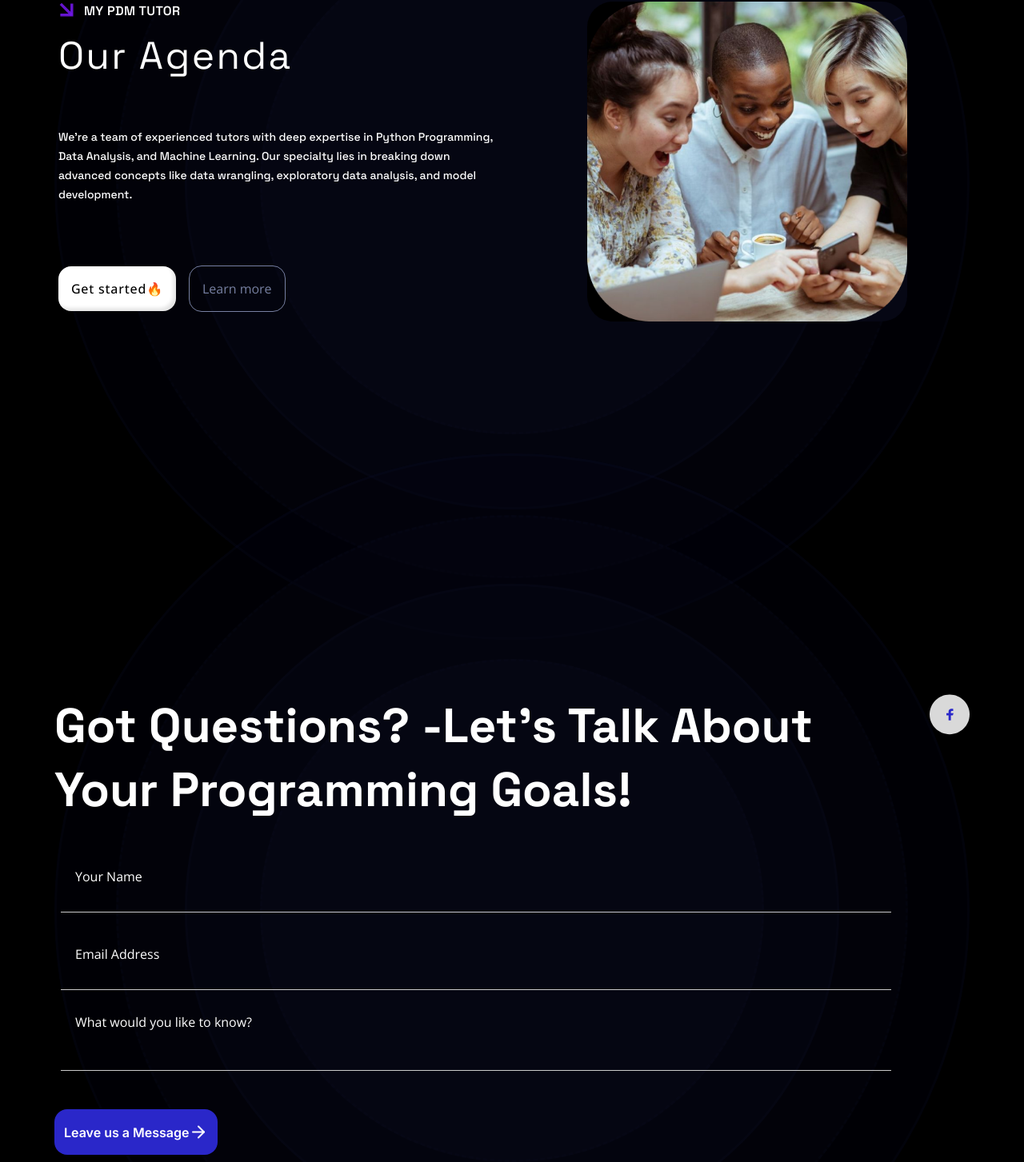
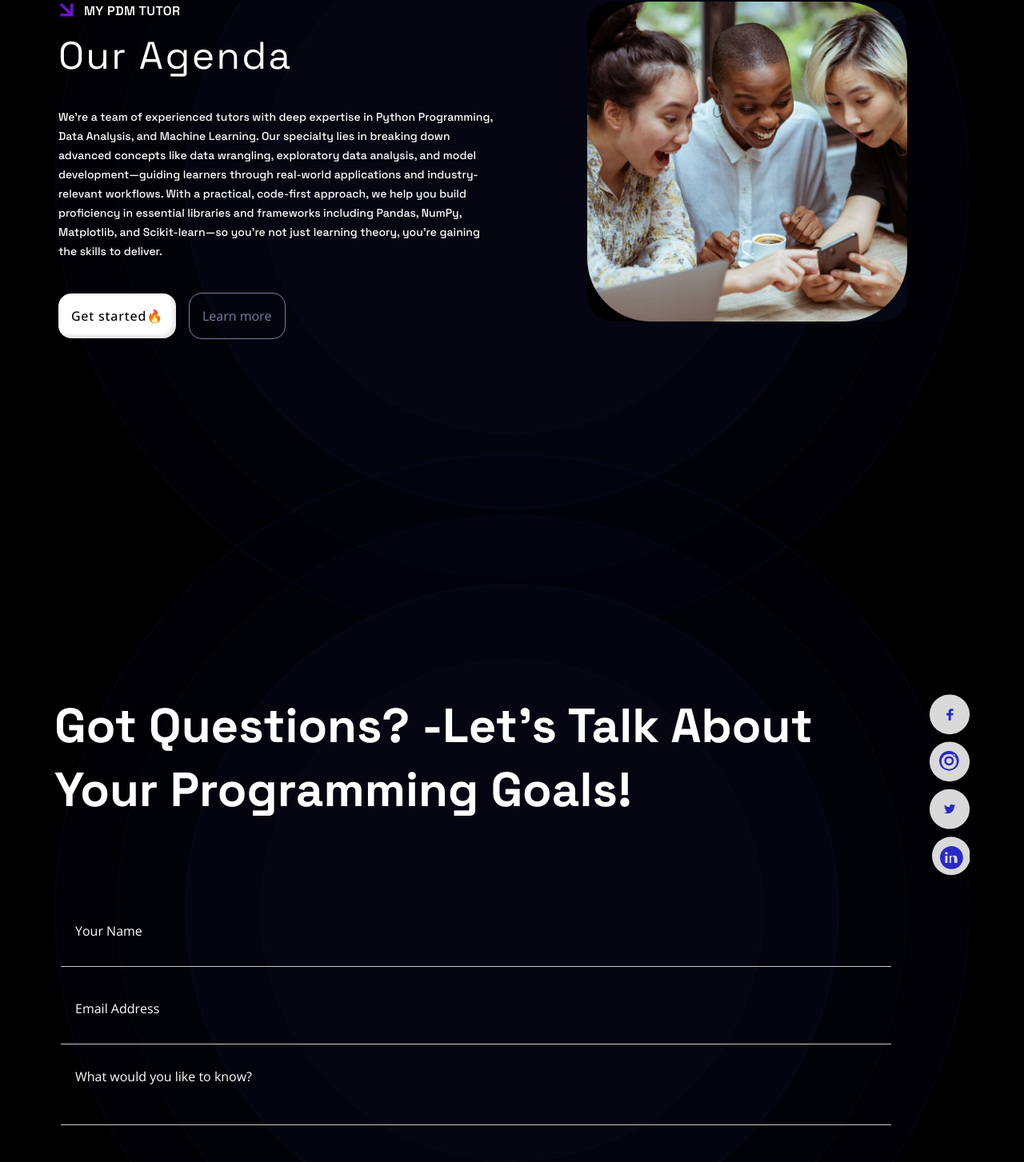
Before and after one commit to PhoinixTechnologies/pdm-waitlist, a React (Vite) app: page / in a window 1280 px wide. Shown: the part 2252-3705 px from the top of the page at 80% size. Built offline with nearby package versions, Linux system fonts and the light colour scheme; a web font is replaced by a local one.

Commit message:
Animation added

```diff
--- a/src/Agenda.jsx
+++ b/src/Agenda.jsx
@@ -1,102 +1,29 @@
-import { motion, useAnimation } from 'framer-motion';
-import { useInView } from 'react-intersection-observer';
-import { useEffect } from 'react';
-import about from './img/agenda.png';
+import about from './img/agenda.png'
 import { Link } from 'react-router-dom';
 
 const Agenda = () => {
-    const [ref, inView] = useInView({
-        threshold: 0.1,
-        triggerOnce: true
-    });
-    const controls = useAnimation();
-
-    useEffect(() => {
-        if (inView) {
-            controls.start("visible");
-        }
-    }, [controls, inView]);
-
-    const containerVariants = {
-        hidden: { opacity: 0 },
-        visible: {
-            opacity: 1,
-            transition: {
-                staggerChildren: 0.1,
-                delayChildren: 0.2
-            }
-        }
-    };
-
-    const itemVariants = {
-        hidden: { y: 20, opacity: 0 },
-        visible: {
-            y: 0,
-            opacity: 1,
-            transition: {
-                duration: 0.4,
-                ease: "easeOut"
-            }
-        }
-    };
-
-    const imageVariants = {
-        hidden: { scale: 0.95, opacity: 0 },
-        visible: {
-            scale: 1,
-            opacity: 1,
-            transition: {
-                duration: 0.5,
-                ease: "easeOut"
-            }
-        }
-    };
-
-    const buttonVariants = {
-        hidden: { scale: 0.95, opacity: 0 },
-        visible: {
-            scale: 1,
-            opacity: 1,
-            transition: {
-                duration: 0.4,
-                ease: "easeOut"
-            }
-        },
-        hover: { scale: 1.05 },
-        tap: { scale: 0.98 }
-    };
-
     return (
-        <div className='bg-black py-20 px-0 md:max-lg:px-10 pb-0 md:pb-20 md:py-40 flex flex-col h-fit gap-70 mt-30 md:mt-0' id='Agenda'>
-            {/* First Section */}
-            <div className='flex justify-center items-center h-max relative border md:pt-10'>
-                {/* Static Background Circles */}
+      <div className='bg-black  py-20 px-0  md:max-lg:px-10 pb-0 md:pb-20 md:py-40 flex flex-col h-fit gap-70 mt-30 md:mt-0 ' id='Agenda'>
+            <div className='flex justify-center items-center h-max relative border md:pt-10 '>
                 <div className="w-[630px] h-[629px] flex-shrink-0 rounded-[630px] border-[3px] border-dashed border-[#0D0F2B] opacity-90 bg-[#060714] flex justify-center items-center">
                     <div className="w-[818px] h-[817px] flex-shrink-0 rounded-[818px] border-[3px] border-solid border-[#0D0F2B] opacity-80 bg-[#060714] flex justify-center items-center">
                         <div className="w-[990px] h-[989px] flex-shrink-0 rounded-[990px] border-[3px] border-dashed border-[#0D0F2B] opacity-70 bg-[#060714] flex justify-center items-center">
-                            <div className="w-[1144px] h-[1143px] flex-shrink-0 rounded-[1144px] border-[3px] border-solid border-[#0D0F2B] opacity-60 bg-[#060714]"></div>
+                            <div class="w-[1144px] h-[1143px] flex-shrink-0 rounded-[1144px] border-[3px] border-solid border-[#0D0F2B] opacity-60 bg-[#060714]">
                             </div>
                         </div>
                     </div>
-
-                {/* Animated Content */}
-                <motion.div
-                    ref={ref}
-                    initial="hidden"
-                    animate={controls}
-                    variants={containerVariants}
-                    className='absolute grid md:grid-cols-2 md:grid-rows-auto w-[90%] p-1 justify-items-center mx-auto gap-x-10 gap-y-10 p-2 text-white inset-x-0 -top-50 md:top-30'
-                >
-                    <motion.div variants={itemVariants} className='flex flex-col gap-y-5 h-max justify-self-start'>
+                </div>
+                <div className='absolute grid md:grid-cols-2 md:grid-rows-auto w-[90%] p-1 justify-items-center mx-auto  gap-x-10 gap-y-10 p-2 text-white inset-x-0 -top-50 md:top-30 '>
+                            <div className='flex flex-col gap-y-5 h-max justify-self-start ' >
                                 <span className='flex gap-x-3'>
                                     <div>
                                     <svg xmlns="http://www.w3.org/2000/svg" width="20" height="20" viewBox="0 0 20 20" fill="none">
                                             <g opacity="0.9">
                                                 <g opacity="0.9">
-                                            <path d="M4.11768 16.7821H16.7828V4.11694" stroke="#7D1AFF" strokeWidth="3.48327" strokeMiterlimit="20" strokeLinecap="square"/>
+                                                <path d="M4.11768 16.7821H16.7828V4.11694" stroke="#7D1AFF" stroke-width="3.48327" stroke-miterlimit="20" stroke-linecap="square"/>
                                                 </g>
                                                 <g opacity="0.9">
-                                            <path d="M4.11768 4.11694L15.5167 15.5159" stroke="#7D1AFF" strokeWidth="3.48327" strokeMiterlimit="20" strokeLinecap="square"/>
+                                                <path d="M4.11768 4.11694L15.5167 15.5159" stroke="#7D1AFF" stroke-width="3.48327" stroke-miterlimit="20" stroke-linecap="square"/>
                                                 </g>
                                             </g>
                                             </svg>
@@ -104,110 +31,118 @@ const Agenda = () => {
                                     <h3 className='flex justify-center font-link font-semibold uppercase tracking-wide hidden md:flex'>My pdm tutor</h3>
                                 </span>
                                 <h3 className='Headings w-50 md:w-max'>Our Agenda</h3>
-                    </motion.div>
-
-                    <motion.p variants={itemVariants} className='flex md:max-w-160 font-link text-md leading-6 font-medium h-max md:row-start-2 md:text-sm text-justify md:text-left'>
-                        We're a team of experienced tutors with deep expertise in Python Programming, Data Analysis, and Machine Learning.
-                        Our specialty lies in breaking down advanced concepts like data wrangling, exploratory data analysis, and model development.
-                    </motion.p>
-
-                    <motion.div variants={imageVariants} className='w-fit md:w-100 h-full rounded-4xl md:row-span-3 h-max'>
-                        <img src={about} alt="" className='rounded-4xl h-auto w-fit'/>
-                    </motion.div>
-
-                    <motion.div variants={itemVariants} className='flex gap-x-4 items-center col-start-1 md:row-start-3 md:justify-self-start w-full justify-evenly md:justify-center md:justify-start'>
-                        <Link to="/join">
-                            <motion.a
-                                variants={buttonVariants}
-                                whileHover="hover"
-                                whileTap="tap"
-                                className='flex items-center px-4 py-4 w-max rounded-2xl bg-white text-black justify-center tracking-wider font-medium shadow-[inset_-4px_-4px_4px_rgba(0,0,0,0.1),_inset_4px_4px_4px_rgba(255,255,255,0.1)]'
-                            >
-                                Get started🔥
-                            </motion.a>
-                        </Link>
-                        <motion.a
-                            variants={buttonVariants}
-                            whileHover="hover"
-                            whileTap="tap"
-                            className='flex items-center px-4 py-4 w-max rounded-2xl text-link border border-link justify-center'
-                        >
-                            Learn more
-                        </motion.a>
-                    </motion.div>
-                </motion.div>
+                            </div>
+                            <p className='flex md:max-w-160 font-link text-md leading-6 font-medium h-max md:row-start-2 md:text-sm text-justify md:text-left '>
+                               We’re a team of experienced tutors with deep expertise in Python Programming, Data Analysis, and Machine Learning.
+                               Our specialty lies in breaking down advanced concepts like data wrangling, exploratory data analysis, and model development—guiding learners through real-world applications and industry-relevant workflows.
+                               With a practical, code-first approach, we help you build proficiency in essential libraries and frameworks including Pandas, NumPy, Matplotlib, and Scikit-learn—so you're not just learning theory, you're gaining the skills to deliver.
+                            </p>
+                            <div className=' w-fit md:w-100 h-full rounded-4xl md:row-span-3 h-max'>
+                                <img src={about} alt="" className='rounded-4xl h-auto w-fit '/>
+                            </div>
+                            <div className='flex gap-x-4 items-center col-start-1 md:row-start-3 md:justify-self-start w-full justify-evenly md:justify-center md:justify-start'>
+                                <Link to="/join"><a href="/" className='flex items-center px-4 py-4 w-max rounded-2xl bg-white text-black justify-center tracking-wider font-medium shadow-[inset_-4px_-4px_4px_rgba(0,0,0,0.1),_inset_4px_4px_4px_rgba(255,255,255,0.1)]'>Get started🔥</a></Link>
+                                <a href="/" className='flex items-center px-4 py-4 w-max  rounded-2xl text-link border border-link justify-center'>Learn more</a>
                             </div>
 
-            {/* Second Section */}
-            <div className='flex justify-center items-center h-max relative inset-x-0 top-20 md:-top-0'>
-                {/* Static Background Circles */}
+                </div>
+            </div>
+
+            <div className='flex justify-center items-center h-max relative inset-x-0 top-20 md:-top-0 '>
                 <div className="w-[630px] h-[629px] flex-shrink-0 rounded-[630px] border-[3px] border-dashed border-[#0D0F2B] opacity-90 bg-[#060714] flex justify-center items-center hidden md:flex">
                     <div className="w-[818px] h-[817px] flex-shrink-0 rounded-[818px] border-[3px] border-solid border-[#0D0F2B] opacity-80 bg-[#060714] flex justify-center items-center hidden md:flex">
                         <div className="w-[990px] h-[989px] flex-shrink-0 rounded-[990px] border-[3px] border-dashed border-[#0D0F2B] opacity-70 bg-[#060714] flex justify-center items-center hidden md:flex">
-                            <div className="w-[1144px] h-[1143px] flex-shrink-0 rounded-[1144px] border-[3px] border-solid border-[#0D0F2B] opacity-60 bg-[#060714] hidden md:flex"></div>
+                            <div class="w-[1144px] h-[1143px] flex-shrink-0 rounded-[1144px] border-[3px] border-solid border-[#0D0F2B] opacity-60 bg-[#060714] hidden md:flex">
+                            </div>
+                        </div>
+                    </div>
+            </div>
+                    <div className='grid grid-rows-auto grid-cols-auto w-[90%] h-fit text-white relative md:absolute p-1 -top-40 md:top-10 gap-10 md:gap-x-10 justify-center inset-x-0 place-self-center'>
+                            <div className=' '>
+                                <h3 className='w-fit font-link font-bold text-5xl/20 md:w-[95%] md:max-lg:text-5xl lg:text-6xl/20'>
+                                Got Questions? <span className = "hidden md:inline-flex"> - </span>Let's Talk About Your Programming Goals!
+                                </h3>
+                            </div>
+                            <div className='flex md:flex-col gap-y-2 row-start-4 w-50 justify-between md:col-start-2 md:row-start-1  md:w-fit'>
+                                <a href="https://web.facebook.com/mypdmtutor">
+                                        <svg xmlns="http://www.w3.org/2000/svg" width="50" height="51" viewBox="0 0 50 51" fill="none">
+                                    <path d="M25.0059 50.1495C38.8097 50.1495 50 39.0236 50 25.2991C50 11.5746 38.8097 0.44873 25.0059 0.44873C11.202 0.44873 0.0117188 11.5746 0.0117188 25.2991C0.0117188 39.0236 11.202 50.1495 25.0059 50.1495Z" fill="#D9D9D9"/>
+                                    <path d="M23.7062 32.6462L23.6858 26.387H21.0078V23.7044H23.6858V21.9161C23.6858 19.5025 25.1778 18.3394 27.3272 18.3394C28.3568 18.3394 29.2417 18.4161 29.4995 18.4505V20.9728L28.0088 20.9735C26.8399 20.9735 26.6135 21.5299 26.6135 22.3464V23.7044H29.9343L29.0416 26.387H26.6135V32.6462H23.7062Z" fill="#2A27C9"/>
+                                </svg>
+                                </a>
+                               <a href="https://www.instagram.com/mypdmtutor?utm_source=ig_web_button_share_sheet&igsh=ZDNlZDc0MzIxNw=="
+                                target='_blank' rel='noopener noreferrer'>
+                                    <svg xmlns="http://www.w3.org/2000/svg" width="50" height="51" viewBox="0 0 50 51" fill="none">
+                                    <path d="M25 50.15C38.804 50.15 50 39.024 50 25.3C50 11.576 38.804 0.45 25 0.45C11.196 0.45 0 11.576 0 25.3C0 39.024 11.196 50.15 25 50.15Z" fill="#D9D9D9"/>
+                                    <g transform="translate(12,12) scale(0.85)">
+                                        <path fill="#2A27C9" d="M14.5 0C6.5 0 0 6.5 0 14.5S6.5 29 14.5 29 29 22.5 29 14.5 22.5 0 14.5 0ZM14.5 26.7C8.2 26.7 3.3 21.8 3.3 15.5S8.2 4.3 14.5 4.3 25.7 9.2 25.7 15.5 20.8 26.7 14.5 26.7ZM23.2 6.6A1.6 1.6 0 1 1 21.6 5 1.6 1.6 0 0 1 23.2 6.6ZM14.5 7.5A7 7 0 1 0 21.5 14.5 7 7 0 0 0 14.5 7.5ZM14.5 18.5A4 4 0 1 1 18.5 14.5 4 4 0 0 1 14.5 18.5Z"/>
+                                        </g>
+                                        </svg>
+                                        </a>
+
+                               <a href ="https://x.com/mypdmtutor">
+                                <svg xmlns="http://www.w3.org/2000/svg" width="50" height="51" viewBox="0 0 50 51" fill="none">
+                                    <path d="M25.0059 50.5509C38.8097 50.5509 50 39.425 50 25.7005C50 11.976 38.8097 0.850098 25.0059 0.850098C11.202 0.850098 0.0117188 11.976 0.0117188 25.7005C0.0117188 39.425 11.202 50.5509 25.0059 50.5509Z" fill="#D9D9D9"/>
+                                    <path d="M32.2902 21.0781C31.7546 21.3463 31.219 21.4358 30.5942 21.5252C31.219 21.1675 31.6653 20.631 31.8439 19.9157C31.3083 20.2733 30.6834 20.4522 29.9693 20.631C29.4337 20.0945 28.6303 19.7368 27.8269 19.7368C26.3094 19.7368 24.9705 21.0781 24.9705 22.6876C24.9705 22.9559 24.9705 23.1347 25.0597 23.3135C22.6496 23.2241 20.418 22.0617 18.9897 20.2733C18.7219 20.7204 18.6327 21.1675 18.6327 21.7934C18.6327 22.777 19.1683 23.6712 19.9716 24.2077C19.5253 24.2077 19.079 24.0289 18.6327 23.85C18.6327 25.2807 19.6146 26.4432 20.9536 26.7114C20.6858 26.8008 20.418 26.8008 20.1502 26.8008C19.9716 26.8008 19.7931 26.8008 19.6146 26.7114C19.9716 27.8739 21.0428 28.768 22.3818 28.768C21.3999 29.5728 20.1502 30.0199 18.7219 30.0199C18.4541 30.0199 18.2756 30.0199 18.0078 30.0199C19.3468 30.8247 20.8643 31.3612 22.4711 31.3612C27.8269 31.3612 30.7727 26.8903 30.7727 23.0453C30.7727 22.9559 30.7727 22.777 30.7727 22.6876C31.3975 22.2405 31.9331 21.704 32.2902 21.0781Z" fill="#2A27C9"/>
+                                    </svg>
+                               </a>
+
+                                <a href="https://www.linkedin.com/company/my-pdmtutor/" target="_blank" rel="noopener noreferrer">
+                                <svg xmlns="http://www.w3.org/2000/svg" width="50" height="51" viewBox="0 0 50 51" fill="none">
+                                <circle cx="27" cy="25.3" r="24" fill="#D9D9D9"/>
+                                <g transform="translate(13, 13) scale(0.9)">
+                                <path fill="#2A27C9" d="M16 0C7.163 0 0 7.163 0 16s7.163 16 16 16 16-7.163 16-16S24.837 0 16 0Zm-5.533 23.467H7.2V13.2h3.267v10.267Zm-1.633-11.734a1.9 1.9 0 1 1 0-3.8 1.9 1.9 0 0 1 0 3.8Zm14.167 11.734h-3.267V17.6c0-1.511-.178-3.2-2.133-3.2s-2.222 1.444-2.222 3.111v5.956H13.2V13.2h3.089v1.556h.045c.467-.845 1.578-1.734 3.178-1.734 3.511 0 4.556 2.178 4.556 5.556v4.889Z"/>
+                                </g>
+                                </svg>
+                                </a>
+
+
+
+                            </div>
+                            <form action="" className=' p-2 flex flex-col gap-5 row-start-2'>
+                            <div className="flex flex-col  gap-0 pb-2 px-2.5 pt-2 border-b border-[#CACACA] flex-1">
+                                <label htmlFor="" className='mx-2'>Your Name</label>
+                                <input
+                                    type="text"
+                                    className="w-full outline-none bg-transparent "
+                                    placeholder=""
+                                />
+                            </div>
+                            <div className="flex flex-col mt-3  gap-0 pb-2 px-2.5 pt-2 border-b border-[#CACACA] flex-1">
+                                <label htmlFor="" className='mx-2'>Email Address</label>
+                                <input
+                                    type='email'
+                                    className="w-full outline-none bg-transparent "
+                                    placeholder=""
+                                />
+                            </div>
+                            <div className="flex flex-col  gap-0 pb-2 px-2.5 pt-2 border-b border-[#CACACA] flex-1">
+                                <label htmlFor="" className='mx-2'>What would you like to know?</label>
+                                <input
+                                    type="text"
+                                    className="w-full outline-none bg-transparent h-10"
+                                    placeholder=""
+                                />
+                            </div>
+                            </form>
+                            <button type="button" className='flex gap-x-0 bg-[#2A27C9] w-max items-center p-3 py-4 rounded-2xl row-start-3'
+                            style={{ cursor: 'pointer' }}
+                            onClick={() =>
+                                //logic/backend
+                                alert('Button Clicked')
+                            }>
+                                <p className='input-text '>
+                                Leave us a Message
+                                </p>
+                                <svg xmlns="http://www.w3.org/2000/svg" width="24" height="25" viewBox="0 0 24 25" fill="none">
+                                <path d="M5 12.5H19" stroke="white" stroke-width="2" stroke-linecap="round" stroke-linejoin="round"/>
+                                <path d="M12 5.5L19 12.5L12 19.5" stroke="white" stroke-width="2" stroke-linecap="round" stroke-linejoin="round"/>
+                                </svg>
+                            </button>
                     </div>
             </div>
       </div>
 
-                {/* Animated Content */}
-                <motion.div
-                    ref={ref}
-                    initial="hidden"
-                    animate={controls}
-                    variants={containerVariants}
-                    className='grid grid-rows-auto grid-cols-auto w-[90%] h-fit text-white relative md:absolute p-1 -top-40 md:top-10 gap-10 md:gap-x-10 justify-center inset-x-0 place-self-center'
-                >
-                    <motion.div variants={itemVariants} className=''>
-                        <h3 className='w-fit font-link font-bold text-5xl/20 md:w-[95%] md:max-lg:text-5xl lg:text-6xl/20'>
-                            Got Questions? <span className="hidden md:inline-flex"> - </span>Let's Talk About Your Programming Goals!
-                        </h3>
-                    </motion.div>
-
-                    <motion.div variants={itemVariants} className='flex md:flex-col gap-y-2 row-start-4 w-50 justify-between md:col-start-2 md:row-start-1 md:w-fit'>
-                        <motion.a whileHover={{ scale: 1.1 }} whileTap={{ scale: 0.9 }} href="https://web.facebook.com/mypdmtutor">
-                            <svg xmlns="http://www.w3.org/2000/svg" width="50" height="51" viewBox="0 0 50 51" fill="none">
-                                <path d="M25.0059 50.1495C38.8097 50.1495 50 39.0236 50 25.2991C50 11.5746 38.8097 0.44873 25.0059 0.44873C11.202 0.44873 0.0117188 11.5746 0.0117188 25.2991C0.0117188 39.0236 11.202 50.1495 25.0059 50.1495Z" fill="#D9D9D9"/>
-                                <path d="M23.7062 32.6462L23.6858 26.387H21.0078V23.7044H23.6858V21.9161C23.6858 19.5025 25.1778 18.3394 27.3272 18.3394C28.3568 18.3394 29.2417 18.4161 29.4995 18.4505V20.9728L28.0088 20.9735C26.8399 20.9735 26.6135 21.5299 26.6135 22.3464V23.7044H29.9343L29.0416 26.387H26.6135V32.6462H23.7062Z" fill="#2A27C9"/>
-                            </svg>
-                        </motion.a>
-
-                        {/* Other social icons with same animation */}
-                    </motion.div>
-
-                    <motion.form variants={containerVariants} className='p-2 flex flex-col gap-5 row-start-2'>
-                        <motion.div variants={itemVariants} className="flex flex-col gap-0 pb-2 px-2.5 pt-2 border-b border-[#CACACA] flex-1">
-                            <label htmlFor="" className='mx-2'>Your Name</label>
-                            <input type="text" className="w-full outline-none bg-transparent" placeholder=""/>
-                        </motion.div>
-
-                        <motion.div variants={itemVariants} className="flex flex-col mt-3 gap-0 pb-2 px-2.5 pt-2 border-b border-[#CACACA] flex-1">
-                            <label htmlFor="" className='mx-2'>Email Address</label>
-                            <input type='email' className="w-full outline-none bg-transparent" placeholder=""/>
-                        </motion.div>
-
-                        <motion.div variants={itemVariants} className="flex flex-col gap-0 pb-2 px-2.5 pt-2 border-b border-[#CACACA] flex-1">
-                            <label htmlFor="" className='mx-2'>What would you like to know?</label>
-                            <input type="text" className="w-full outline-none bg-transparent h-10" placeholder=""/>
-                        </motion.div>
-                    </motion.form>
-
-                    <motion.button
-                        variants={buttonVariants}
-                        whileHover="hover"
-                        whileTap="tap"
-                        type="button"
-                        className='flex gap-x-0 bg-[#2A27C9] w-max items-center p-3 py-4 rounded-2xl row-start-3'
-                        onClick={() => alert('Button Clicked')}
-                    >
-                        <p className='input-text'>Leave us a Message</p>
-                        <svg xmlns="http://www.w3.org/2000/svg" width="24" height="25" viewBox="0 0 24 25" fill="none">
-                            <path d="M5 12.5H19" stroke="white" strokeWidth="2" strokeLinecap="round" strokeLinejoin="round"/>
-                            <path d="M12 5.5L19 12.5L12 19.5" stroke="white" strokeWidth="2" strokeLinecap="round" strokeLinejoin="round"/>
-                        </svg>
-                    </motion.button>
-                </motion.div>
-            </div>
-        </div>
      );
 }
 
```
Lines whose indentation alone changed are shown as unchanged.
